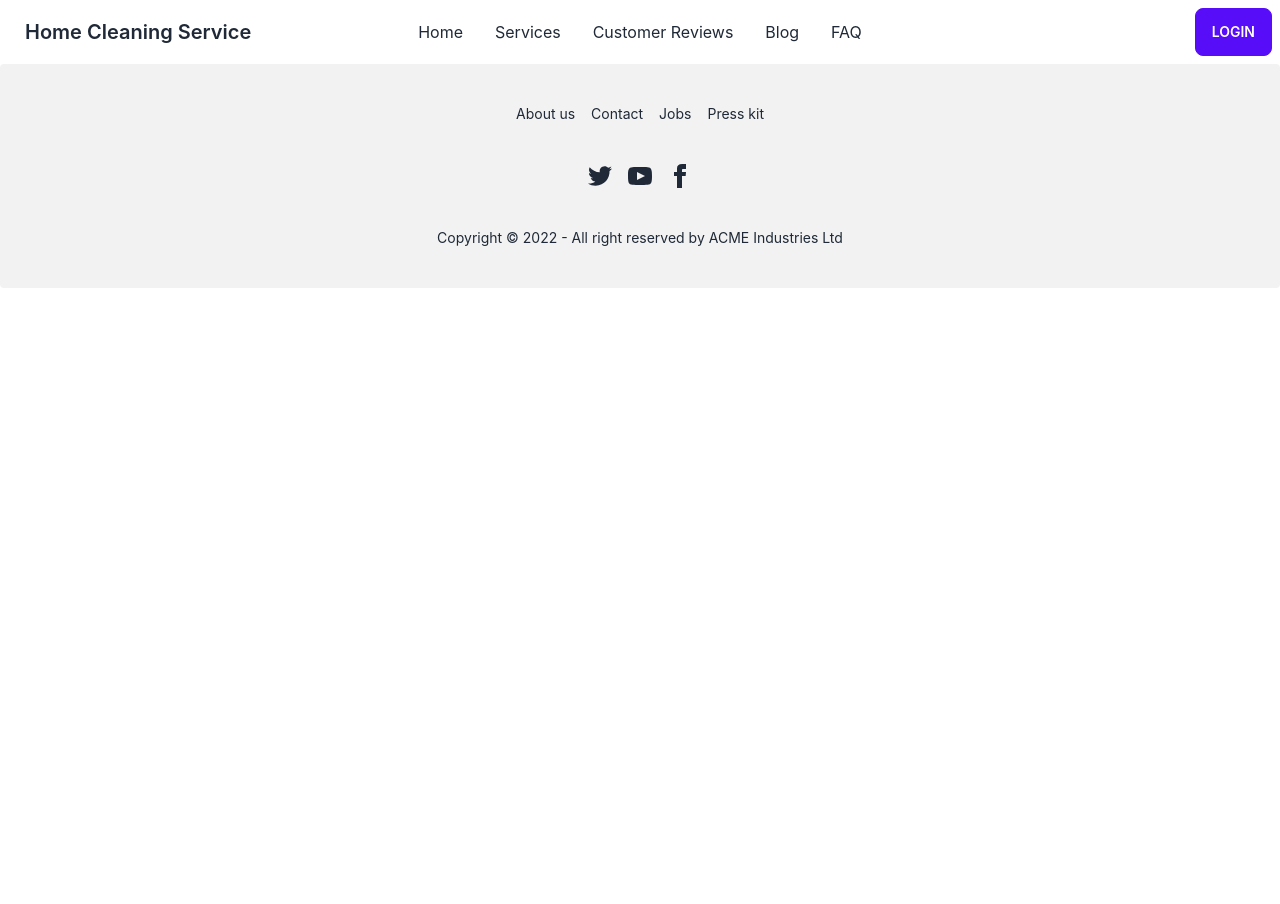
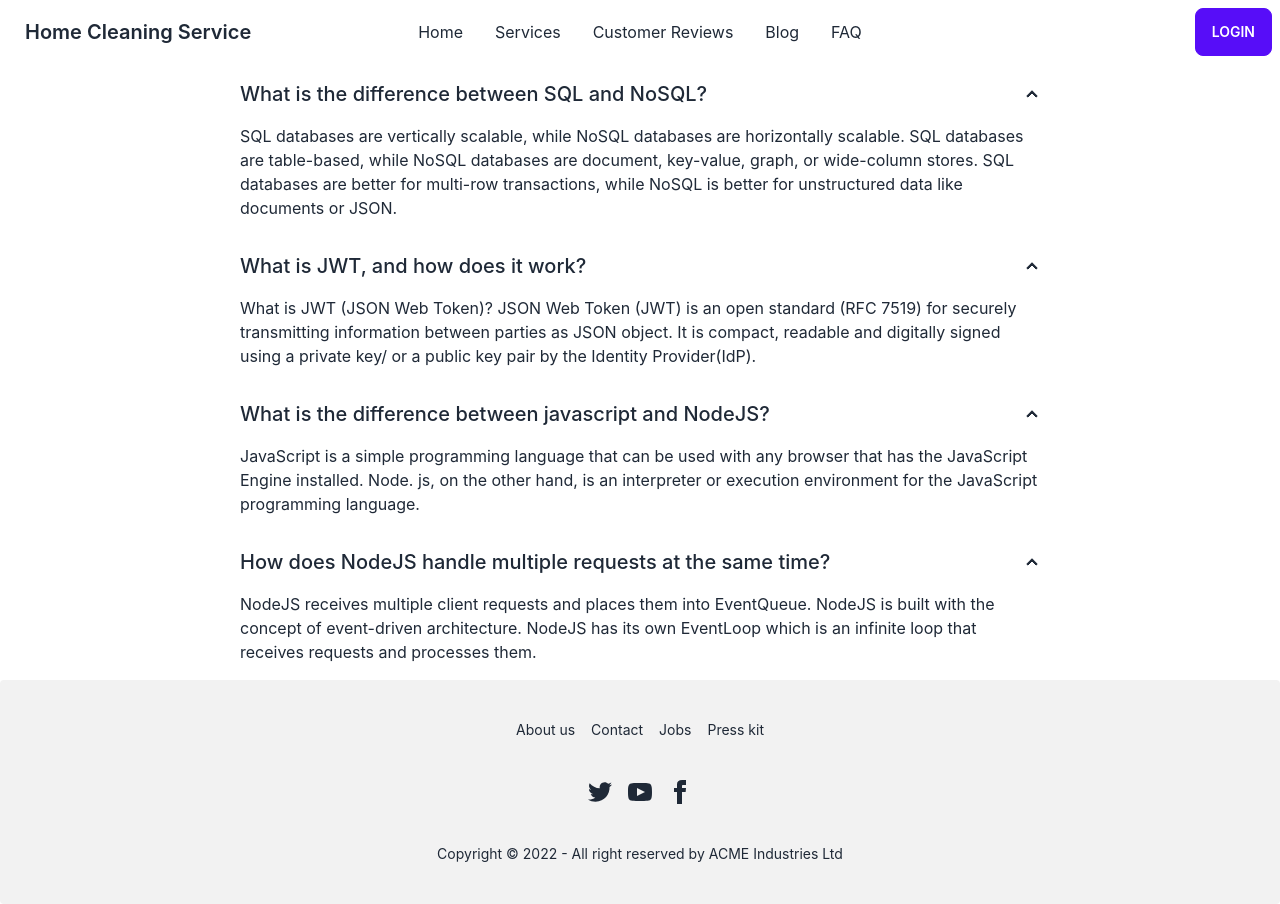
Before and after one commit to AfsanaReem/Home-cleaning-client, a React (Create React App) app: page /blog in a window 1280 px wide. Before the commit the page ends 800 px from the top, so only its background shows below. Built offline with nearby package versions, Linux system fonts and the light colour scheme; no server answers.

Commit message:
blog page added

```diff
--- a/src/Pages/Blog.js
+++ b/src/Pages/Blog.js
@@ -5,7 +5,44 @@ const Blog = () => {
     useTitle('Blog');
     return (
         <div>
-
+            <div className='mx-56'>
+                <div className="collapse collapse-arrow collapse-open">
+                    <input type="checkbox" />
+                    <div className="collapse-title text-xl font-medium">
+                        What is the difference between SQL and NoSQL?
+                    </div>
+                    <div className="collapse-content">
+                        <p>SQL databases are vertically scalable, while NoSQL databases are horizontally scalable. SQL databases are table-based, while NoSQL databases are document, key-value, graph, or wide-column stores. SQL databases are better for multi-row transactions, while NoSQL is better for unstructured data like documents or JSON.</p>
+                    </div>
+                </div>
+                <div className="collapse collapse-arrow collapse-open">
+                    <input type="checkbox" />
+                    <div className="collapse-title text-xl font-medium">
+                        What is JWT, and how does it work?
+                    </div>
+                    <div className="collapse-content">
+                        <p>What is JWT (JSON Web Token)? JSON Web Token (JWT) is an open standard (RFC 7519) for securely transmitting information between parties as JSON object. It is compact, readable and digitally signed using a private key/ or a public key pair by the Identity Provider(IdP).</p>
+                    </div>
+                </div>
+                <div className="collapse collapse-arrow collapse-open">
+                    <input type="checkbox" />
+                    <div className="collapse-title text-xl font-medium">
+                        What is the difference between javascript and NodeJS?
+                    </div>
+                    <div className="collapse-content">
+                        <p>JavaScript is a simple programming language that can be used with any browser that has the JavaScript Engine installed. Node. js, on the other hand, is an interpreter or execution environment for the JavaScript programming language.</p>
+                    </div>
+                </div>
+                <div className="collapse collapse-arrow collapse-open">
+                    <input type="checkbox" />
+                    <div className="collapse-title text-xl font-medium">
+                        How does NodeJS handle multiple requests at the same time?
+                    </div>
+                    <div className="collapse-content">
+                        <p>NodeJS receives multiple client requests and places them into EventQueue. NodeJS is built with the concept of event-driven architecture. NodeJS has its own EventLoop which is an infinite loop that receives requests and processes them.</p>
+                    </div>
+                </div>
+            </div>
         </div>
     );
 };
--- a/src/Router/Routes.js
+++ b/src/Router/Routes.js
@@ -8,6 +8,7 @@ import Home from "../Pages/Home";
 import FAQ from "../Pages/FAQ";
 import Login from "../Pages/Login";
 import Signup from "../Pages/Signup";
+import PrivateRoute from "./PrivateRoute";
 
 const router = createBrowserRouter([
     {
@@ -24,7 +25,7 @@ const router = createBrowserRouter([
             },
             {
                 path: '/review',
-                element: <Review></Review>
+                element: <PrivateRoute><Review></Review></PrivateRoute>
             },
             {
                 path: '/blog',
```
